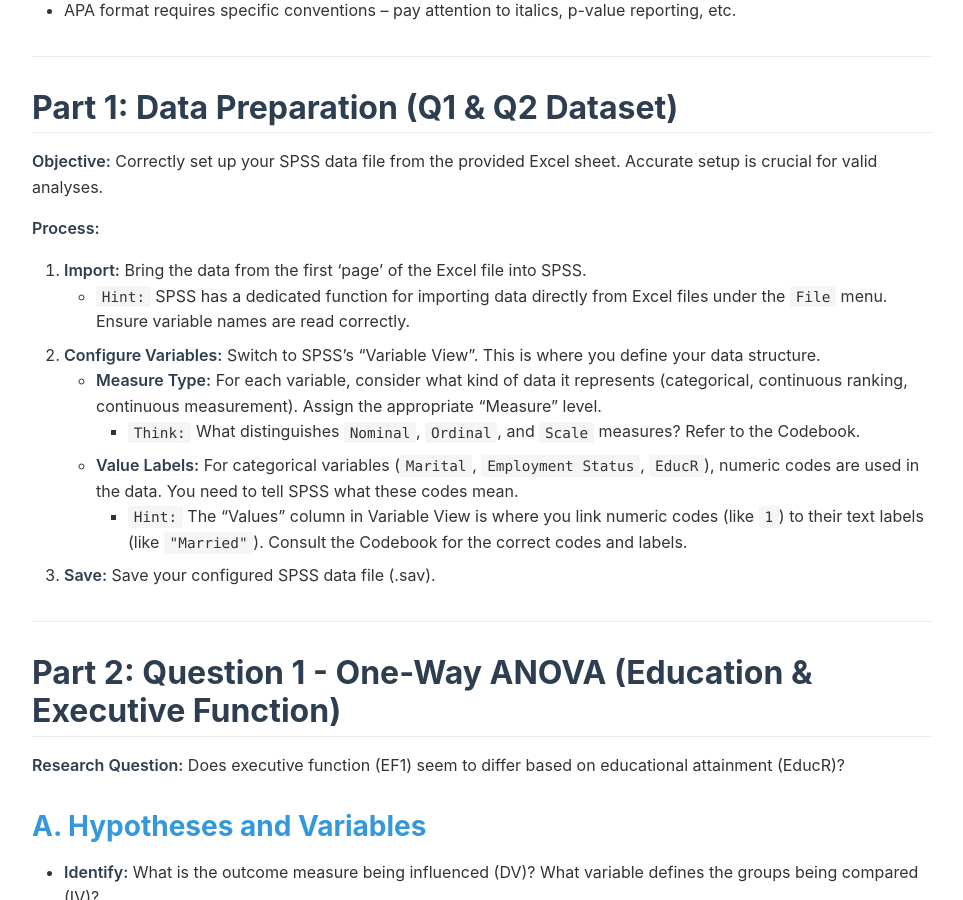
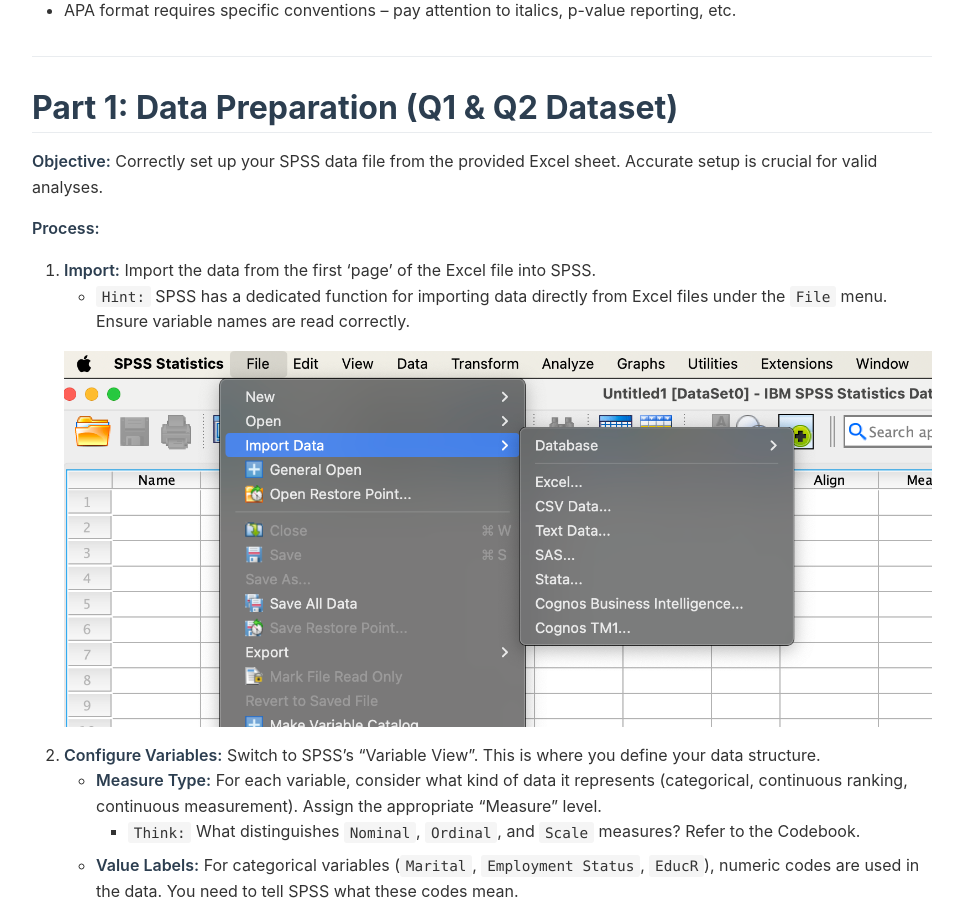
Before and after one commit to a-bonus/a-bonus.github.io, a Jekyll site: the page built from m4.md, in a window 1280 px wide and 900 px high, scrolled down 478 px. Shown: the whole window, without its empty margins (178-1141 px from the left). Built offline with Jekyll 4.4.1, drawn with Linux system fonts in a browser that asks for light colours.

Commit message:
Add SPSS import image to M4 guide

```diff
--- a/m4.md
+++ b/m4.md
@@ -23,8 +23,11 @@ This guide helps you navigate the M4 assignment, focusing on the *why* behind th
 
 **Process:**
 
-1. **Import:** Bring the data from the first 'page' of the Excel file into SPSS.
+1. **Import:** Import the data from the first 'page' of the Excel file into SPSS.
    * `Hint:` SPSS has a dedicated function for importing data directly from Excel files under the `File` menu. Ensure variable names are read correctly.
+
+   ![SPSS Import Process](/assets/spss-import.png)
+
 2. **Configure Variables:** Switch to SPSS's "Variable View". This is where you define your data structure.
    * **Measure Type:** For each variable, consider what kind of data it represents (categorical, continuous ranking, continuous measurement). Assign the appropriate "Measure" level.
      * `Think:` What distinguishes `Nominal`, `Ordinal`, and `Scale` measures? Refer to the Codebook.
```
Also changed, not shown: assets/spss-import.png (added).
